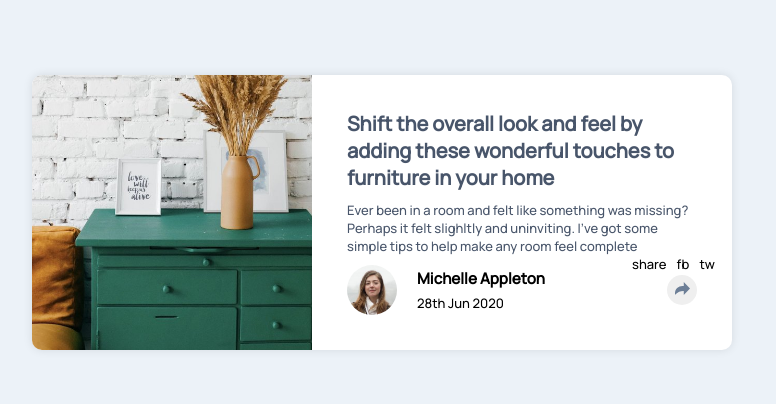
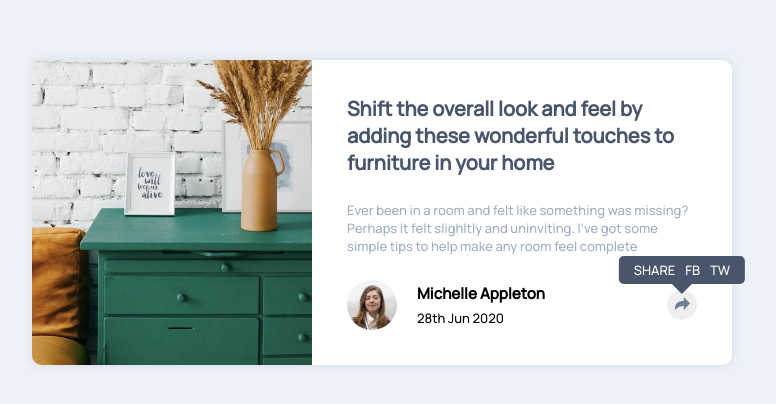
Before and after one commit to ogunsolahabib/fe-mentor, a plain HTML site: page article-preview-component/index.html in a window 1280 px wide. Shown: the part 188-592 px from the top of the page, without its empty margins (258-1034 px from the left). Drawn offline with Linux system fonts and the light colour scheme.

Commit message:
more css

```diff
--- a/article-preview-component/index.html
+++ b/article-preview-component/index.html
@@ -28,7 +28,8 @@
                         </div>
                         <div class="article__share-wrapper">
                             <div class="article__share-content">
-                                share <span>fb</span> <span>tw</span>
+                                <span>share</span>
+                                <span>fb</span> <span>tw</span>
                             </div>
                             <button class="article__share-button">
                                 <svg xmlns="http://www.w3.org/2000/svg" width="15" height="15">
--- a/article-preview-component/style.css
+++ b/article-preview-component/style.css
@@ -35,7 +35,7 @@ h2{
   font-size: 2rem;
 }
 p{
-  color: var(--very-dark-grayish-blue);
+  color: var(--grayish-blue);
   font-size: 1.3rem;
 }
 .container {
@@ -50,21 +50,22 @@ p{
   display: flex;
   flex-direction: column;
   width: 80%;
-  overflow: hidden;
   box-shadow: 0 0 10px rgba(0, 0, 0, 0.1);
   margin: 10rem auto;
 
 }
-.article > img {
+.article__image {
 width: 100%;
+background: url("./images/drawers.jpg") no-repeat;
 object-fit: cover;
 object-position: left;
+border-radius: 10px 10px 0 0;
 }
 
 .article__text-content{
     padding: 1.5rem;
     display: grid;
-    gap: 1rem;
+    gap: 2.5rem;
 }
 footer{
   display: flex;
@@ -92,16 +93,21 @@ footer{
 
 .article__share-wrapper{
   position: relative;
+  z-index: 9999;
 }
 .article__share-content {
   display: flex;
   gap: 1rem;
   position: absolute;
-  top: -2rem;
+  top: -3.4rem;
   right: 50%;
   left: 50%;
   transform: translateX(-50%);
   width: 100px;
+  padding: .5rem 1.5rem;
+  border-radius: 5px;
+  text-transform: uppercase;
+  width: fit-content
 
 }
 
@@ -114,10 +120,10 @@ footer{
   height: 3rem;
   width: 3rem;
   outline: none;
-display: flex;
-align-items: center;
-justify-content: center;
-color: var(--desaturated-dark-blue);
+  display: flex;
+  align-items: center;
+  justify-content: center;
+  color: var(--desaturated-dark-blue);
 }
 
 .article__share-button:hover {
@@ -125,6 +131,24 @@ background-color: var(--desaturated-dark-blue);
 color: white;
 }
 
+
+.article__share-content{
+  background-color: var(--very-dark-grayish-blue);
+  color: white;
+}
+
+.article__share-content::before {
+  content: "";
+  position: absolute;
+  bottom: -1rem;
+  right: 50%;
+  transform: translateX(50%);
+  width: 0;
+  height: 0;
+  border-left: 1rem solid transparent;
+  border-right: 1rem solid transparent;
+  border-top: 1rem solid var(--very-dark-grayish-blue);
+}
 
 @media (min-width: 768px) {
   .container {
@@ -135,8 +159,9 @@ color: white;
     width: 70rem;
   }
 
-  .article > img {
+  .article__image {
     width: 40%;
+    border-radius: 10px 0 0 10px;
   }
 
   .article__text-content {
```
